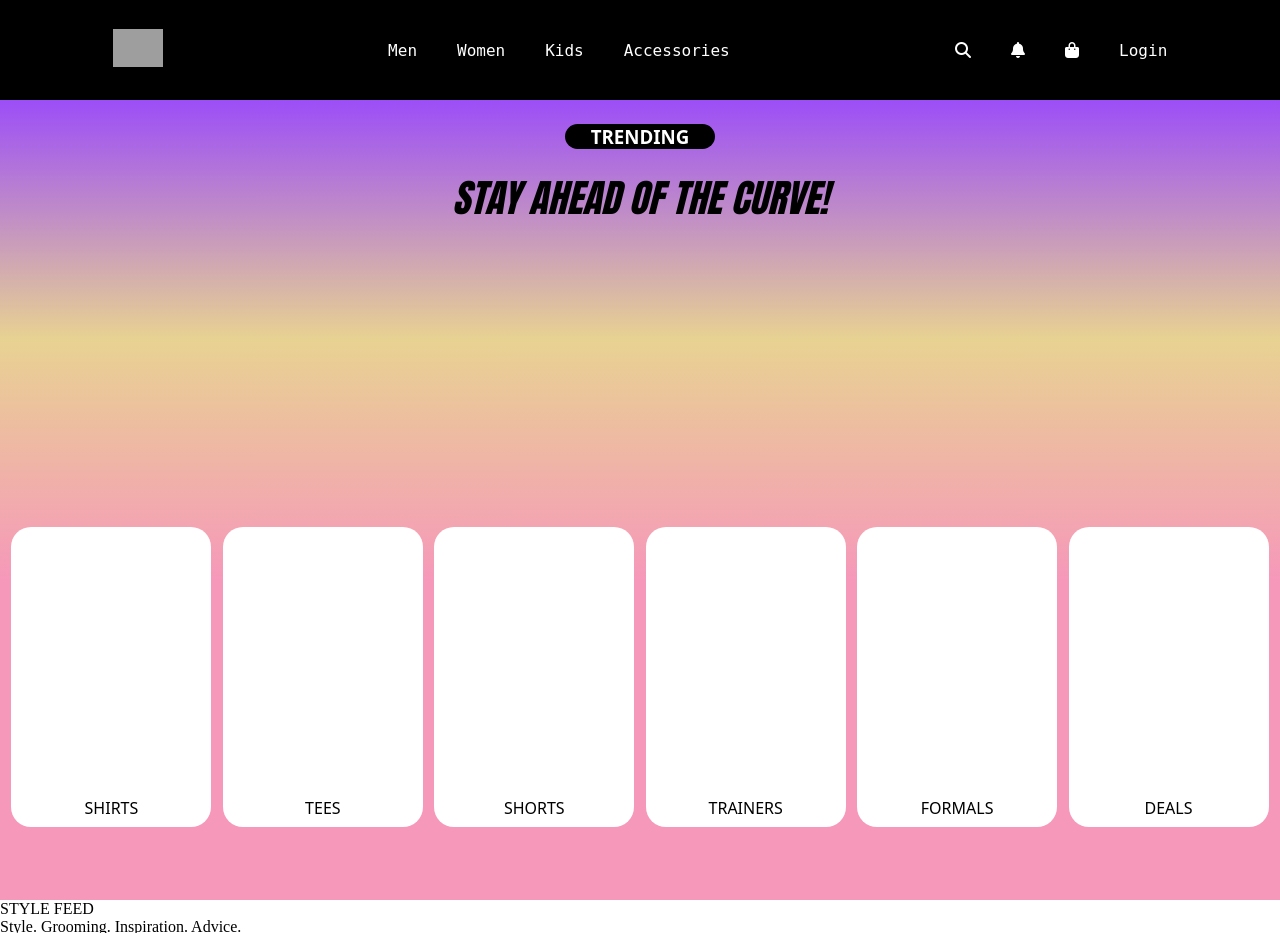
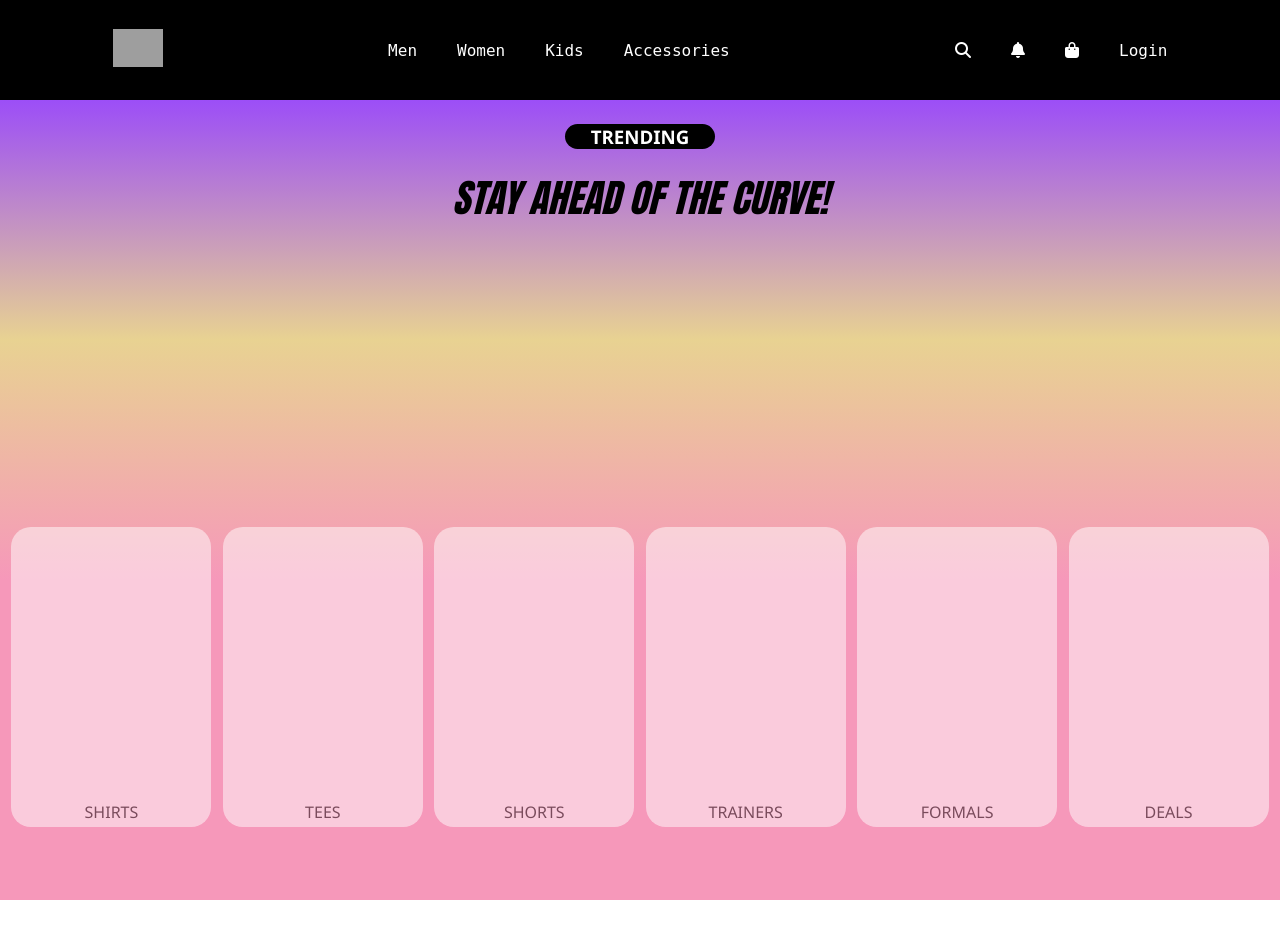
Before and after one commit to hershey984/TrendScape, a PHP site: page /owais.html in a window 1280 px wide. Shown: the top 933 px of the page. Run offline with PHP 8.4, Linux system fonts and the light colour scheme; grey boxes are pictures that could not be loaded.

Commit message:
Update owais.css

```diff
--- a/owais.css
+++ b/owais.css
@@ -1,15 +1,19 @@
 * {
     margin: 0;
     padding: 0;
+    box-sizing: border-box;
 }
+
 html, body {
     height: 100%;
     width: 100%;
 }
+
 a {
     text-decoration: none;
 }
-.nav{
+
+.nav {
     height: 100px;
     width: 100%;
     background-color: black;
@@ -17,36 +21,53 @@ a {
     align-items: center;
     justify-content: space-around;
 }
-.navops{
+
+.navlogo img:hover {
+    transform: scale(1.01);
+}
+
+.navops {
     font-family: monospace;
     display: flex;
     gap: 40px;
     font-size: 1rem;
 }
-.navops a{
+
+.navops a {
     color: white;
+    transition: color 0.3s ease;
 }
-.navbuttons{
+.navops a:hover{
+    color: #ffcc00;
+}
+
+.navbuttons {
     display: flex;
     gap: 40px;
     font-family: monospace;
     font-size: 1rem;
 }
-.navbuttons a{
+
+.navbuttons a {
     color: white;
+    transition: color 0.3s ease;
 }
-.hero{
-    font-family: system-ui, -apple-system, BlinkMacSystemFont, 'Segoe UI', Roboto, Oxygen, Ubuntu, Cantarell, 'Open Sans', 'Helvetica Neue', sans-serif;
+.navbuttons a:hover{
+    color: #ffcc00;
+}
+
+.hero {
+    font-family: 'Segoe UI', Tahoma, Geneva, Verdana, sans-serif;
     height: 800px;
     width: 100%;
-    background: linear-gradient(180deg, rgba(156,78,247,1) 0%, rgba(227, 200, 121, 0.815) 30%, rgba(246,152,186,1) 60%);
+    background: linear-gradient(180deg, rgba(156, 78, 247, 1) 0%, rgba(227, 200, 121, 0.815) 30%, rgba(246, 152, 186, 1) 60%);
     display: flex;
     flex-direction: column;
     justify-content: center;
     align-items: center;
+}
 
-}
-.heroheader{
+.heroheader {
     height: 50px;
     width: 150px;
     background-color: black;
@@ -57,13 +78,15 @@ a {
     border-radius: 50px;
     color: white;
 }
-.herotext{
+
+.herotext {
     font-size: 1.2rem;
     margin-bottom: 300px;
     margin-top: 20px;
     font-family: Impact, Haettenschweiler, 'Arial Narrow Bold', sans-serif;
 }
-.herobox{
+
+.herobox {
     height: 500px;
     width: 100%;
     margin-bottom: 150px;
@@ -71,14 +94,131 @@ a {
     display: flex;
     justify-content: space-evenly;
 }
-.herotile{
+
+.herotile {
     height: 300px;
     width: 200px;
     background-color: white;
     border-radius: 20px;
     display: flex;
     justify-content: center;
+    align-items: center;
+    transform: translateX(0);
+    opacity: 1;
+    transition: all 0.5s ease;
 }
-.herotile p{
+
+.herotile p {
     margin-top: 270px;
 }
+
+.gap {
+    height: 100px;
+    width: 100%;
+    background-color: white;
+}
+
+.feed {
+    height: 400px;
+    width: 100%;
+    background-color: #9DF0E1;
+}
+
+.feedtext1 {
+    width: 100%;
+    height: 25px;
+    display: flex;
+    justify-content: center;
+    font-family: system-ui, -apple-system, BlinkMacSystemFont, 'Segoe UI', Roboto, Oxygen, Ubuntu, Cantarell, 'Open Sans',
+        'Helvetica Neue', sans-serif;
+    font-weight: 700;
+    font-size: 1.2rem;
+    position: relative;
+    top: 20px;
+}
+
+.feedtext2 {
+    display: flex;
+    justify-content: center;
+    font-family: system-ui, -apple-system, BlinkMacSystemFont, 'Segoe UI', Roboto, Oxygen, Ubuntu, Cantarell, 'Open Sans',
+        'Helvetica Neue', sans-serif;
+    font-size: 1.1rem;
+    position: relative;
+    top: 20px;
+}
+
+.leftht:hover {
+    transform: translate(10%, -30%) scale(1.2);
+    opacity: 1;
+    z-index: 1;
+}
+.rightht:hover {
+    transform: translate(-10%, -30%) scale(1.2);
+    opacity: 1;
+    z-index: 1;
+}
+
+.herotile:not(:hover) {
+    opacity: 0.5;
+}
+
+.blog-posts {
+    display: flex;
+    justify-content: space-around;
+    flex-wrap: wrap;
+    margin-top: 50px;
+}
+
+.blog-post {
+    flex: 0 0 calc(33.33% - 20px);
+    margin-bottom: 30px;
+    background-color: #fff;
+    border-radius: 10px;
+    overflow: hidden;
+    box-shadow: 0 0 10px rgba(0, 0, 0, 0.1);
+    transition: all 0.5s ease;
+}
+
+.blog-post img {
+    width: 100%;
+    height: 200px;
+    object-fit: cover;
+}
+
+.blog-post h3 {
+    padding: 15px;
+    font-size: 1.5rem;
+    color: #333;
+}
+
+.post-date {
+    padding: 0 15px;
+    color: #888;
+}
+
+.post-summary {
+    padding: 15px;
+    color: #555;
+}
+
+.read-more {
+    display: block;
+    padding: 10px 15px;
+    text-align: center;
+    color: #fff;
+    background-color: #4CAF50;
+    text-decoration: none;
+    border-radius: 0 0 10px 10px;
+}
+
+.read-more:hover {
+    background-color: #45a049;
+}
+.blog-post:hover{
+    opacity: 1;
+    transform: scale(1.03) translate(0%,-10%);
+    z-index: 1;
+}
+.blog-post:not(:hover){
+    opacity: 0.9;
+}
```
